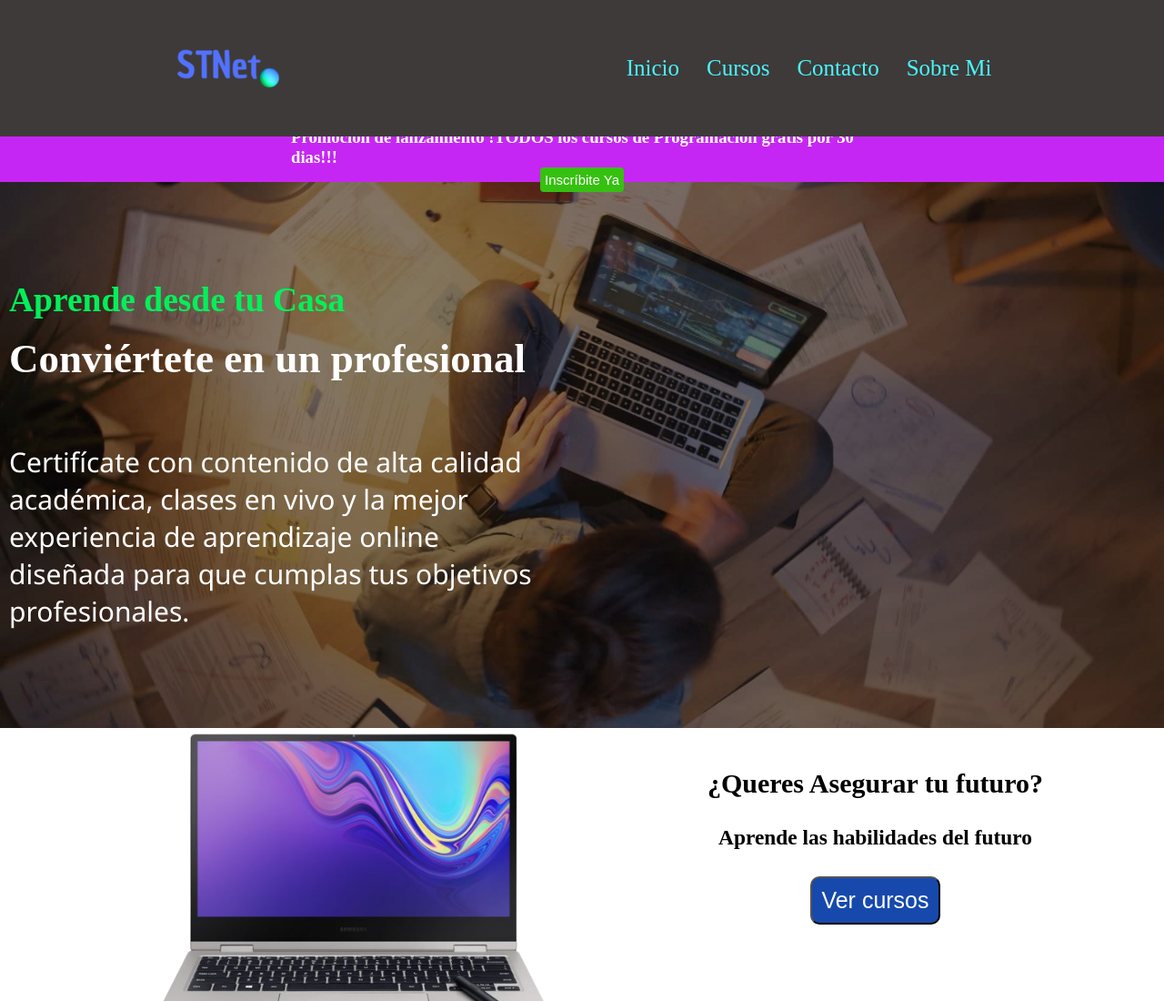
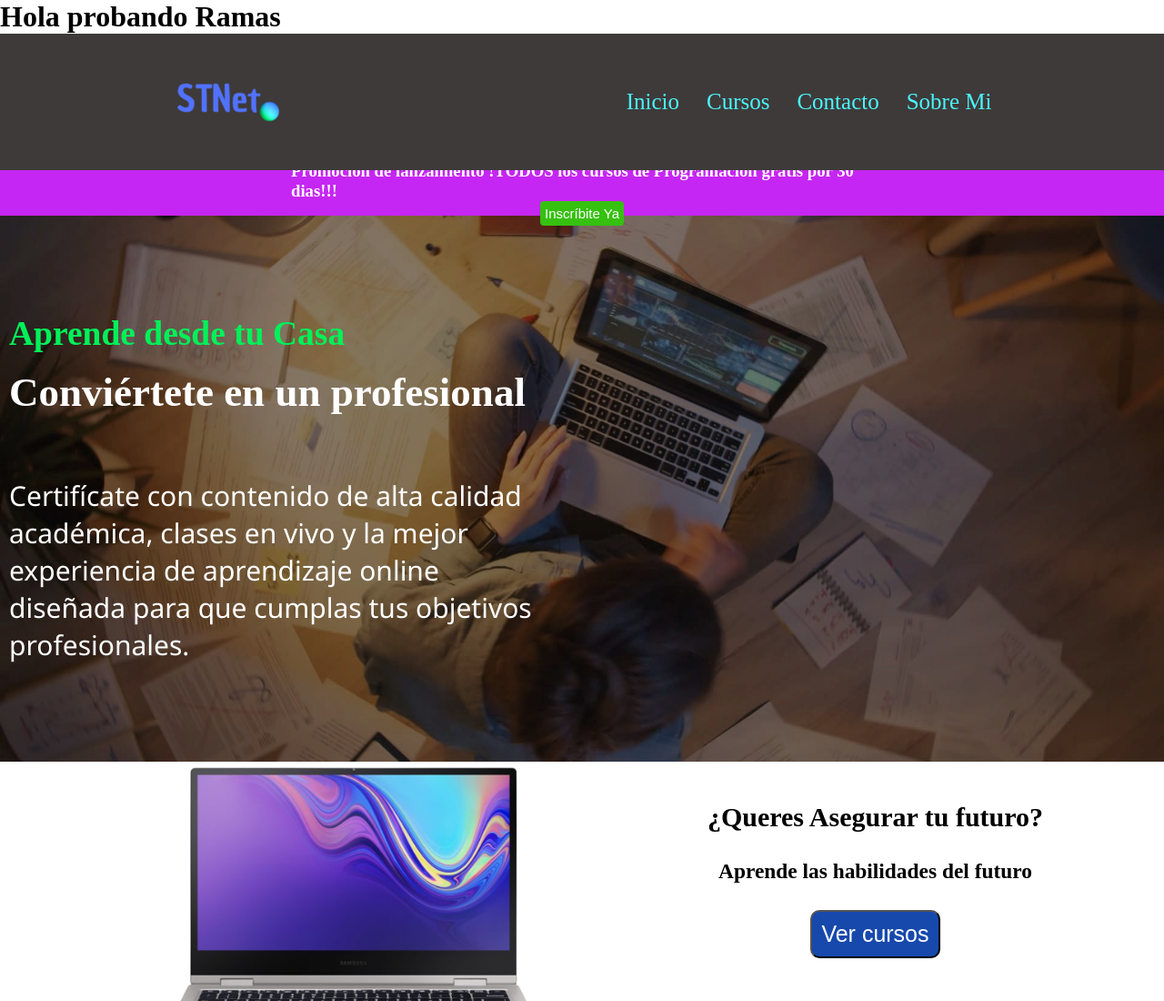
Before and after one commit to federic47/idea-Koss, a plain HTML site: page index.html in a window 1280 px wide. Shown: the top 1100 px of the page at 91% size. Drawn offline with Linux system fonts and the light colour scheme.

Commit message:
AGREGANDO TEXTO A HTML

```diff
--- a/index.html
+++ b/index.html
@@ -9,6 +9,8 @@
     <title>Inicio</title>
 </head>
 <body>
+
+	<h1>Hola probando Ramas</h1>
 
     <!-- HEADER------------ -->
 	<header>
```
